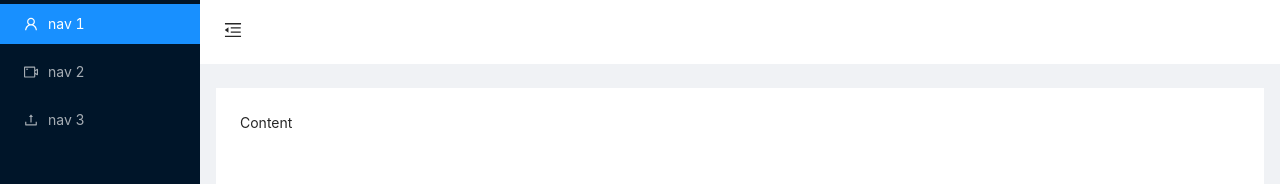
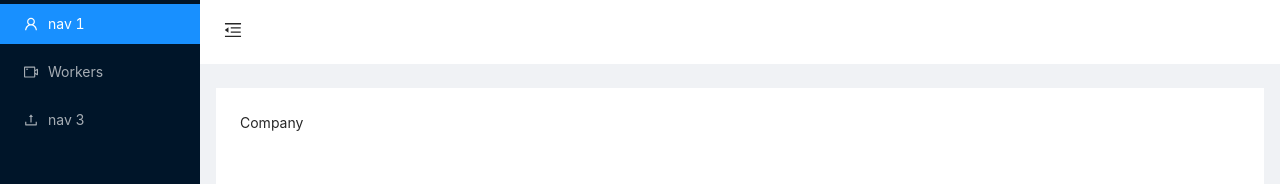
Before and after one commit to ohioh/ohioh_Framework_cluster5_dashboard, a React (Create React App) app: page /workers in a window 1280 px wide. Shown: the top 184 px of the page. Built offline with nearby package versions, Linux system fonts and the light colour scheme.

Commit message:
layout and router setup

```diff
--- a/src/App.js
+++ b/src/App.js
@@ -1,15 +1,16 @@
 import React from 'react';
-import { AppRouter } from 'router';
+import { BrowserRouter as Router, Route } from 'react-router-dom';
+import AppRouter from 'router/AppRouter';
 import MainLayout from 'container/Layout/MainLayout';
 import './App.css';
 
 function App() {
   return (
-    <div className='App'>
+    <Router>
       <MainLayout>
         <AppRouter />
       </MainLayout>
-    </div>
+    </Router>
   );
 }
 
--- /dev/null
+++ b/src/container/Company/Company.js
@@ -0,0 +1,7 @@
+import React from 'react';
+
+function Company() {
+  return <div>Company</div>;
+}
+
+export default Company;
--- /dev/null
+++ b/src/container/Company/index.js
@@ -0,0 +1 @@
+export { default as Company } from './Company';
--- a/src/container/Layout/MainLayout.js
+++ b/src/container/Layout/MainLayout.js
@@ -1,5 +1,6 @@
 import React, { Component } from 'react';
 import { Layout, Menu } from 'antd';
+import { Link } from 'react-router-dom';
 import {
   MenuUnfoldOutlined,
   MenuFoldOutlined,
@@ -11,6 +12,11 @@ import {
 const { Header, Sider, Content } = Layout;
 
 class MainLayout extends Component {
+  constructor(props) {
+    super(props);
+    this.wrapper = React.createRef();
+  }
+
   state = {
     collapsed: false,
   };
@@ -32,8 +38,10 @@ class MainLayout extends Component {
               <span>nav 1</span>
             </Menu.Item>
             <Menu.Item key='2'>
-              <VideoCameraOutlined />
-              <span>nav 2</span>
+              <Link to='/workers'>
+                <VideoCameraOutlined />
+                <span>Workers</span>
+              </Link>
             </Menu.Item>
             <Menu.Item key='3'>
               <UploadOutlined />
@@ -59,7 +67,7 @@ class MainLayout extends Component {
               minHeight: 'calc(100vh - 112px)',
             }}
           >
-            Content
+            {this.props.children}
           </Content>
         </Layout>
       </Layout>
--- a/src/router/AppRouter.js
+++ b/src/router/AppRouter.js
@@ -1,29 +1,12 @@
 import React from 'react';
 import { Route, Switch, Redirect } from 'react-router-dom';
 
-// const PrivateRoute = ({ component: Component, isAuth, authInfo, ...rest }) => {
-//   return (
-//     <Route
-//       {...rest}
-//       render={props =>
-//         isAuth ? (
-//           authInfo.companyUUID ? (
-//             <Component {...props} authInfo={authInfo} />
-//           ) : (
-//             <PreLoader />
-//           )
-//         ) : (
-//           <Redirect to="/login" />
-//         )
-//       }
-//     />
-//   );
-// };
+import { Company } from 'container/Company';
 
 export default function AppRouter(props) {
   return (
     <Switch>
-      <Route path='/login' component={<h1>salan</h1>} />
+      <Route path='/workers' component={Company} {...props} />
     </Switch>
   );
 }
```
